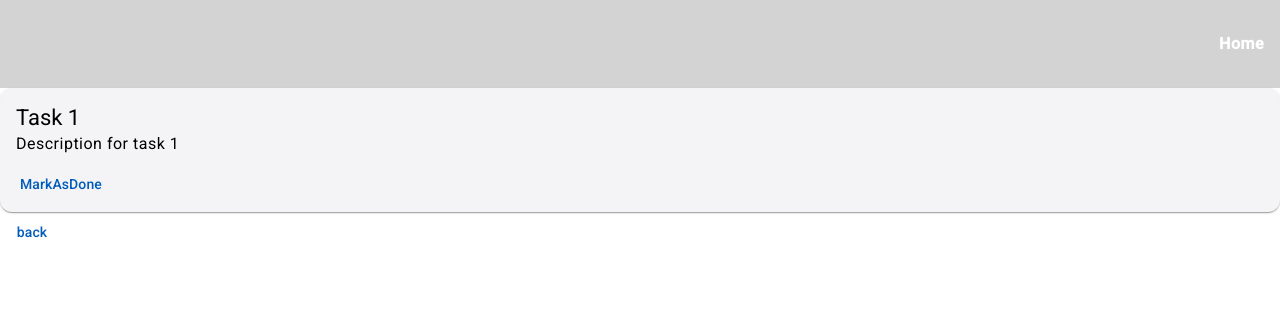
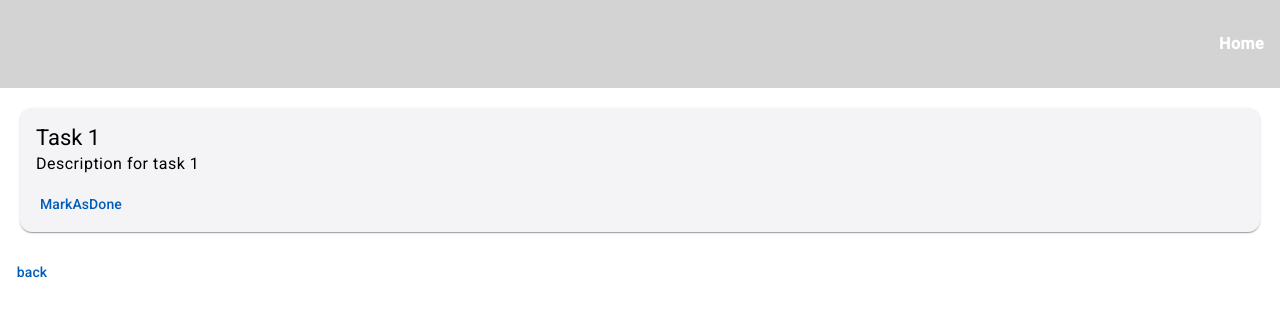
Before and after one commit to ksimali/taskmanager-app, an Angular app: page /task/1 in a window 1280 px wide. Shown: the top 316 px of the page. Built offline with nearby package versions, Linux system fonts and the light colour scheme.

Commit message:
Add css style to task-detail component

```diff
--- a/src/app/task-detail/task-detail.component.html
+++ b/src/app/task-detail/task-detail.component.html
@@ -1,4 +1,4 @@
-<mat-card *ngIf="task">
+<mat-card class="task-card" *ngIf="task">
     <mat-card-header>
         <mat-card-title>{{task.title}}</mat-card-title>
     </mat-card-header>
--- a/src/app/task-detail/task-detail.component.scss
+++ b/src/app/task-detail/task-detail.component.scss
@@ -0,0 +1,3 @@
+.task-card{
+    margin: 20px;
+}
```
